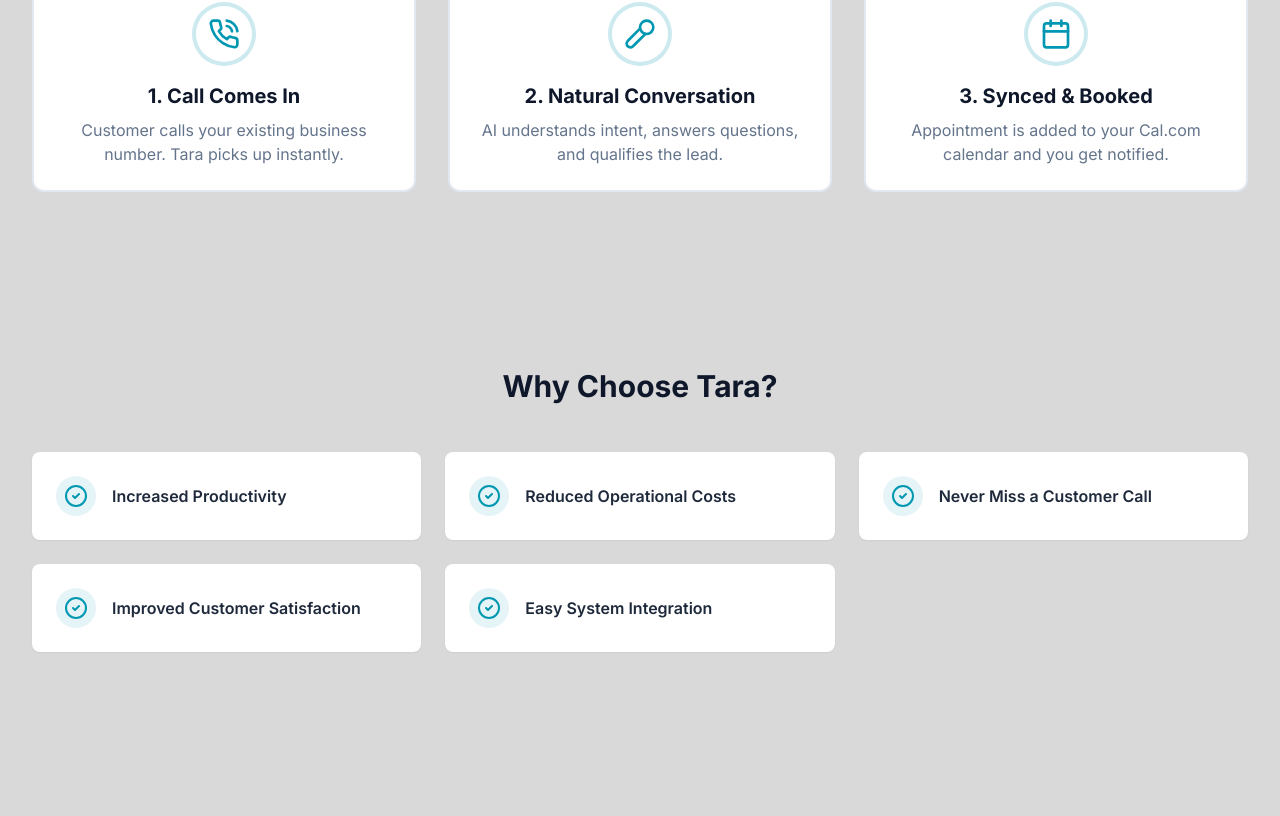
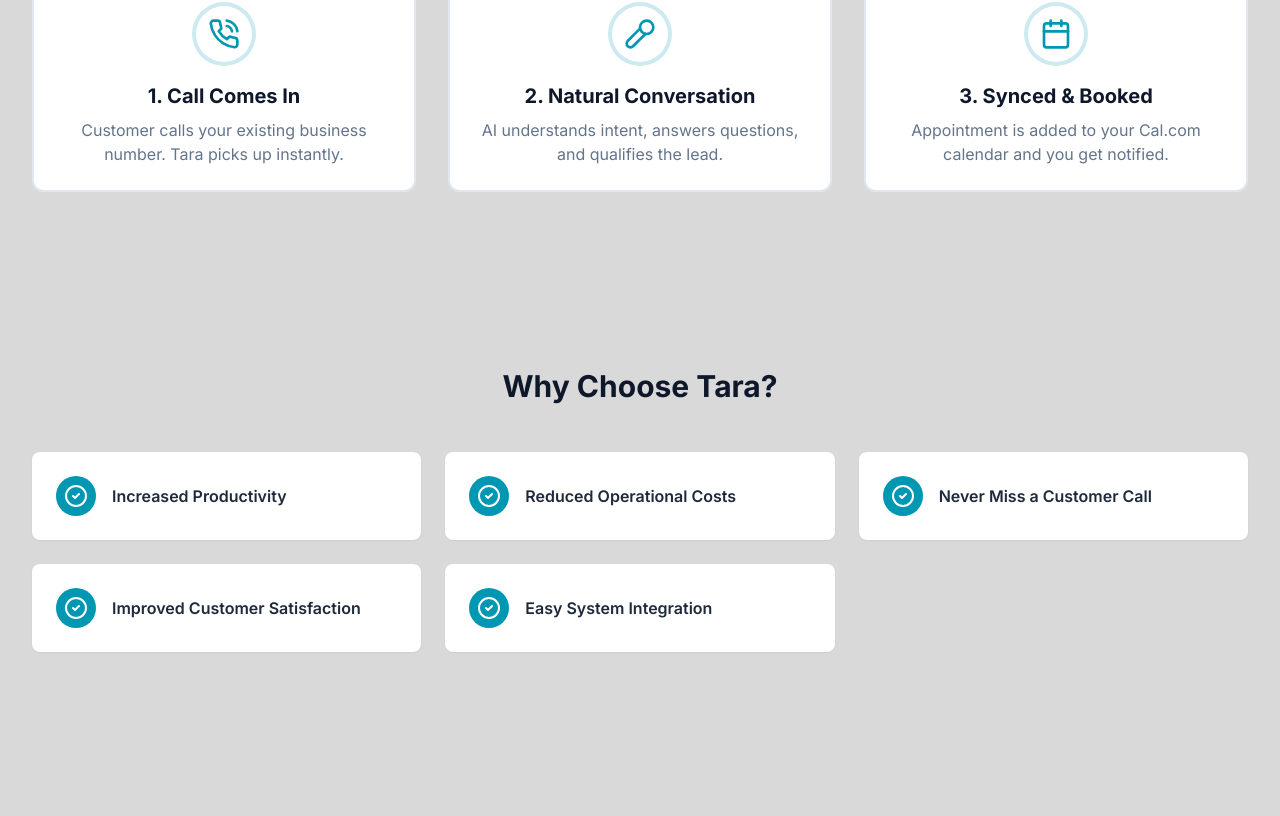
Before and after one commit to taravoice/TaraVoiceAssistant, a React (Vite) app: page / in a window 1280 px wide. Shown: the part 2812-3628 px from the top of the page. Built offline with nearby package versions, Linux system fonts and the light colour scheme.

Commit message:
Update Home.tsx

```diff
--- a/pages/Home.tsx
+++ b/pages/Home.tsx
@@ -11,7 +11,10 @@
     <div className="w-full">
       {/* Hero Section */}
       <section className="relative bg-[#d9d9d9] overflow-hidden">
-        <div className="absolute inset-0 bg-[url('https://images.unsplash.com/photo-1451187580459-43490279c0fa?q=80&w=2072&auto=format&fit=crop')] bg-cover bg-center opacity-5"></div>
+        <div
+          className="absolute inset-0 bg-cover bg-center opacity-5 transition-all duration-500"
+          style={{ backgroundImage: `url('${content.images.homeHeroBg}')` }}
+        ></div>
         <div className="max-w-7xl mx-auto px-4 sm:px-6 lg:px-8 py-20 lg:py-32 relative z-10">
           <div className="grid lg:grid-cols-2 gap-12 items-center">
             <div className="space-y-8 animate-fade-in-up">
@@ -137,8 +140,8 @@
                </ul>
              </div>
              <div className="grid grid-cols-2 gap-4">
-                <img src="https://images.unsplash.com/photo-1629909613654-28e377c37b09?q=80&w=800&auto=format&fit=crop" className="rounded-2xl opacity-80 hover:opacity-100 transition-opacity" alt="Healthcare" />
-                <img src="https://images.unsplash.com/photo-1600948836101-f9ffda59d250?q=80&w=800&auto=format&fit=crop" className="rounded-2xl opacity-80 hover:opacity-100 transition-opacity mt-8" alt="Salon" />
+                <img src={content.images.homeIndustry1} className="rounded-2xl opacity-80 hover:opacity-100 transition-opacity w-full object-cover" alt="Healthcare" />
+                <img src={content.images.homeIndustry2} className="rounded-2xl opacity-80 hover:opacity-100 transition-opacity mt-8 w-full object-cover" alt="Salon" />
              </div>
            </div>
         </div>
@@ -198,8 +201,8 @@
                  "Easy System Integration"
                ].map((benefit, i) => (
                  <div key={i} className="flex items-center space-x-4 bg-white p-6 rounded-lg shadow-sm">
-                    <div className="flex-shrink-0 w-10 h-10 bg-[#0097b2]/10 rounded-full flex items-center justify-center">
-                       <CheckCircle2 className="w-6 h-6 text-[#0097b2]" />
+                    <div className="flex-shrink-0 w-10 h-10 bg-[#0097b2] rounded-full flex items-center justify-center">
+                       <CheckCircle2 className="w-6 h-6 text-white" />
                     </div>
                     <span className="font-semibold text-slate-800">{benefit}</span>
                  </div>
```
